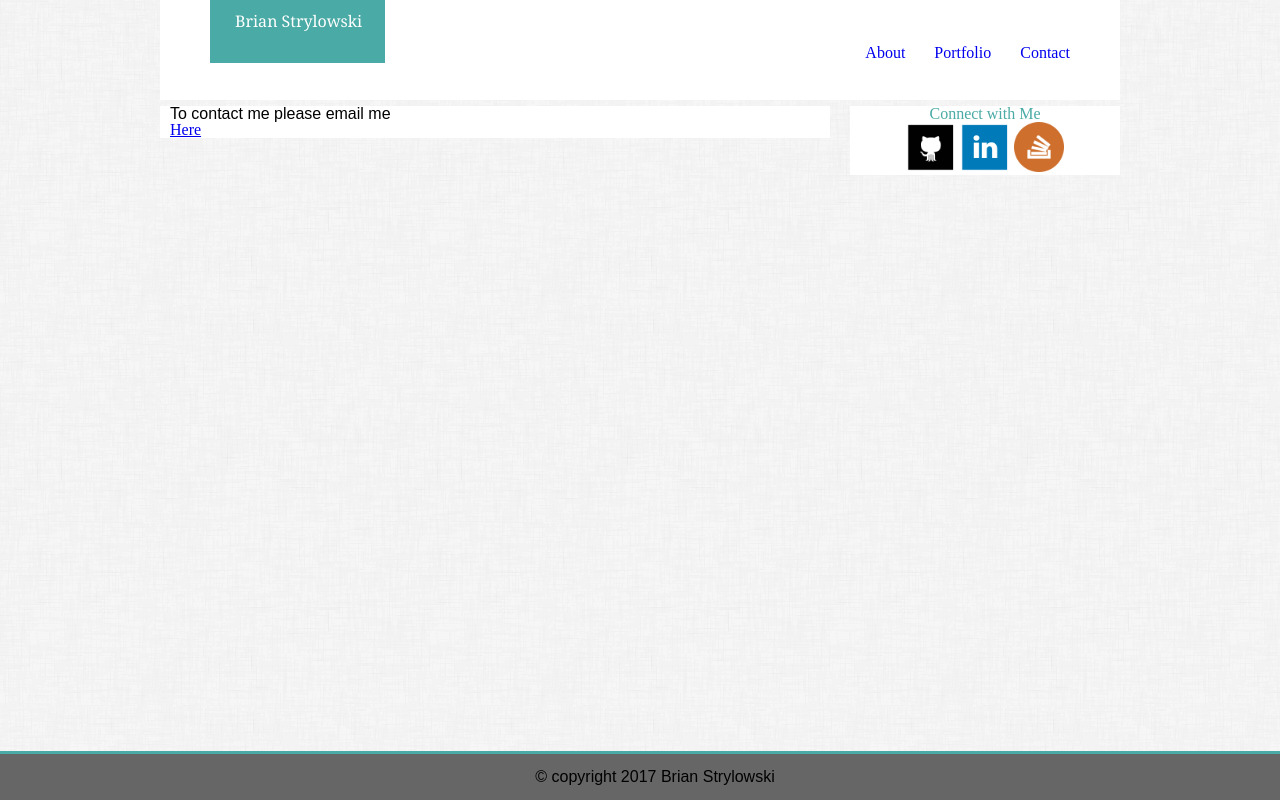
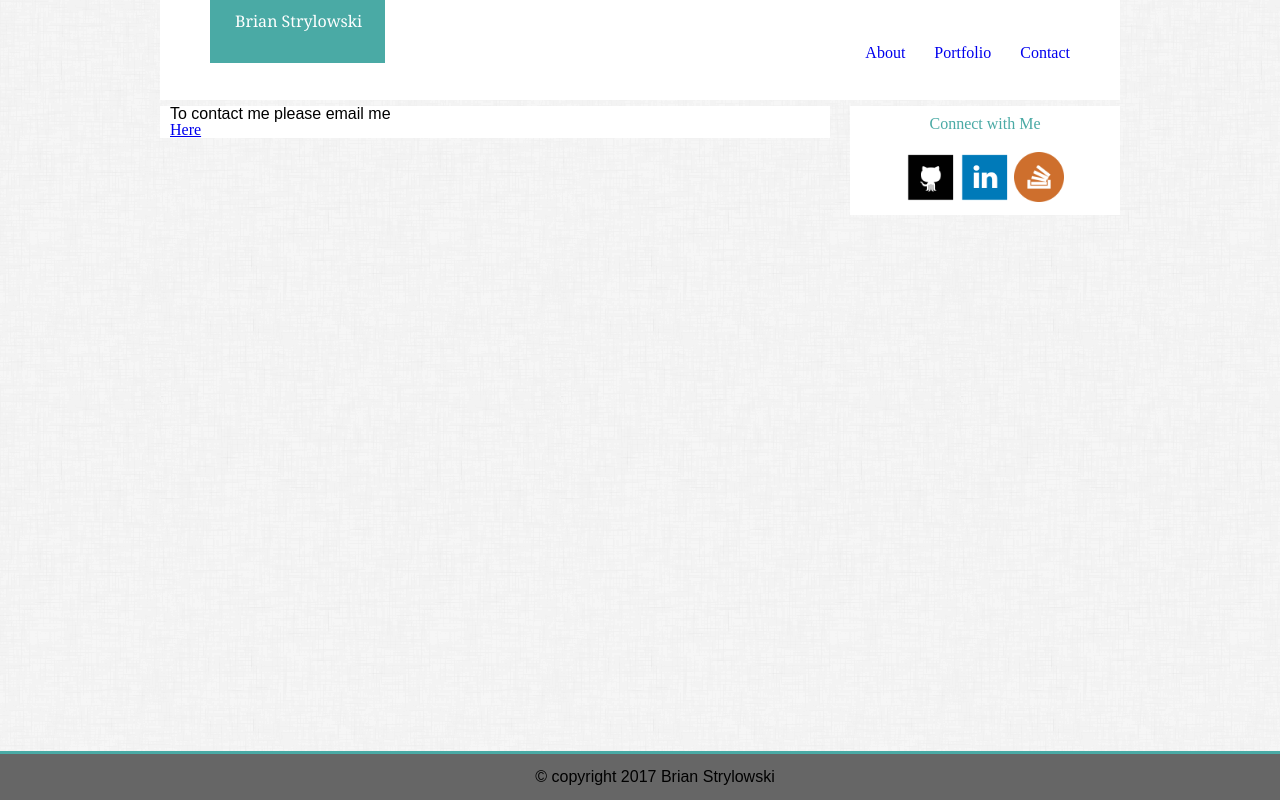
Before and after one commit to brianstry/Basic-Portfolio, a plain HTML site: page contact.html in a window 1280 px wide. Drawn offline with Linux system fonts and the light colour scheme.

Commit message:
lining up side bar

```diff
--- a/contact.html
+++ b/contact.html
@@ -26,11 +26,10 @@
 
 
                 <!-- Right banner for site -->
-                <!-- Right banner for site -->
                 <div class=right-banner>
-                    <h2 class="green-text center-stuff">Connect with Me</h2>
-                    <!-- image links to me content -->
-                    <div class=center-stuff>
+                    <h2 class="green-text center-stuff spacing">Connect with Me</h2>
+                    <!-- image links to my content -->
+                    <div class="center-stuff spacing">
                         <a href="https://github.com/brianstry/Basic-Portfolio"><img src="assets/image/github_square_black-128.png" alt="git hub image" height="50px"></a>
                         <a href="https://www.linkedin.com/feed/"><img src="assets/image/linkedin_square_color-128.png" alt="Linkedin image" height="50px"></a>
                         <a href="https://www.linkedin.com/feed/"><img src="assets/image/stackoverflow-128.png" alt="Stackoverflow image" height="50px"></a>
```
Also changed, not shown: portfolio.html (+3 -3 lines).
